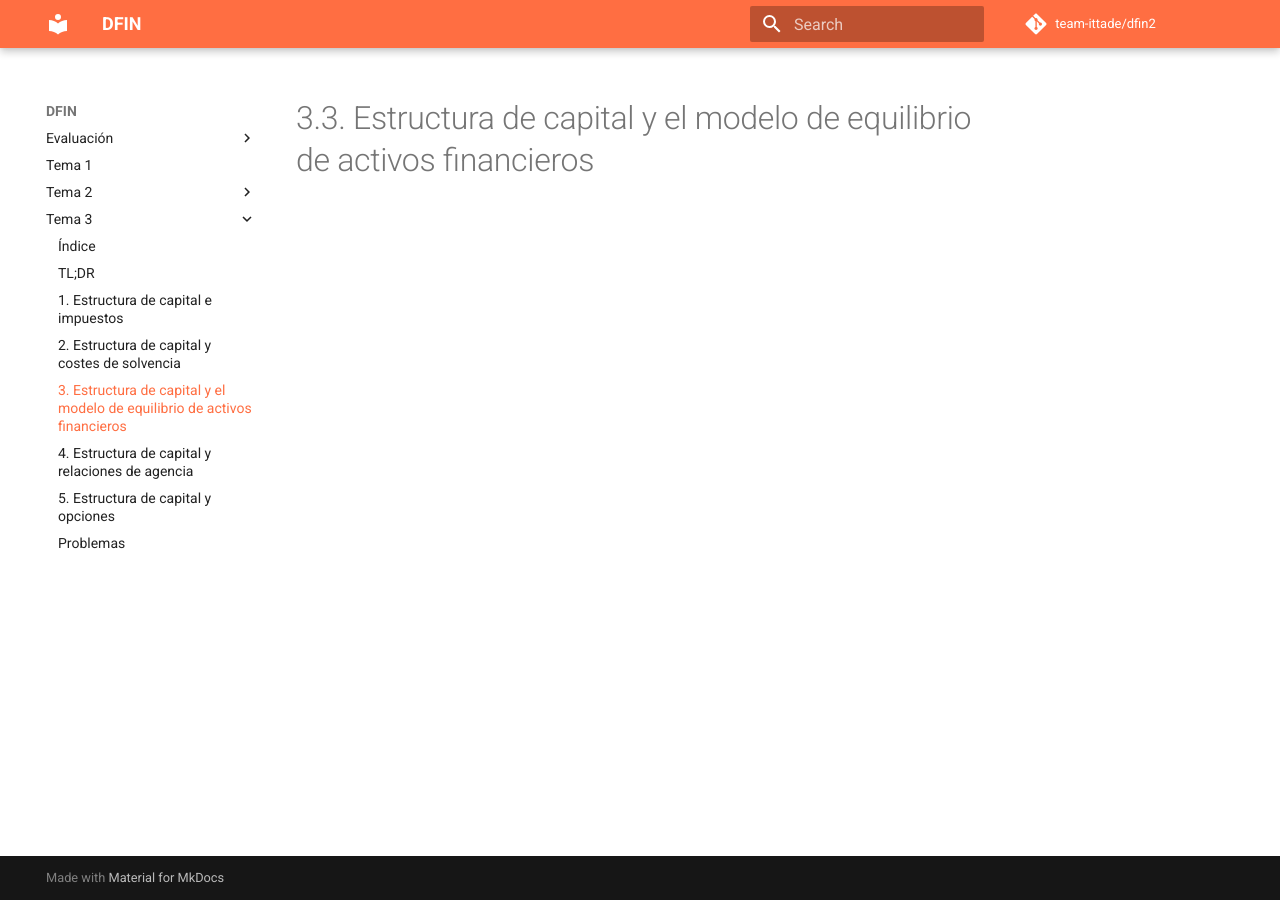
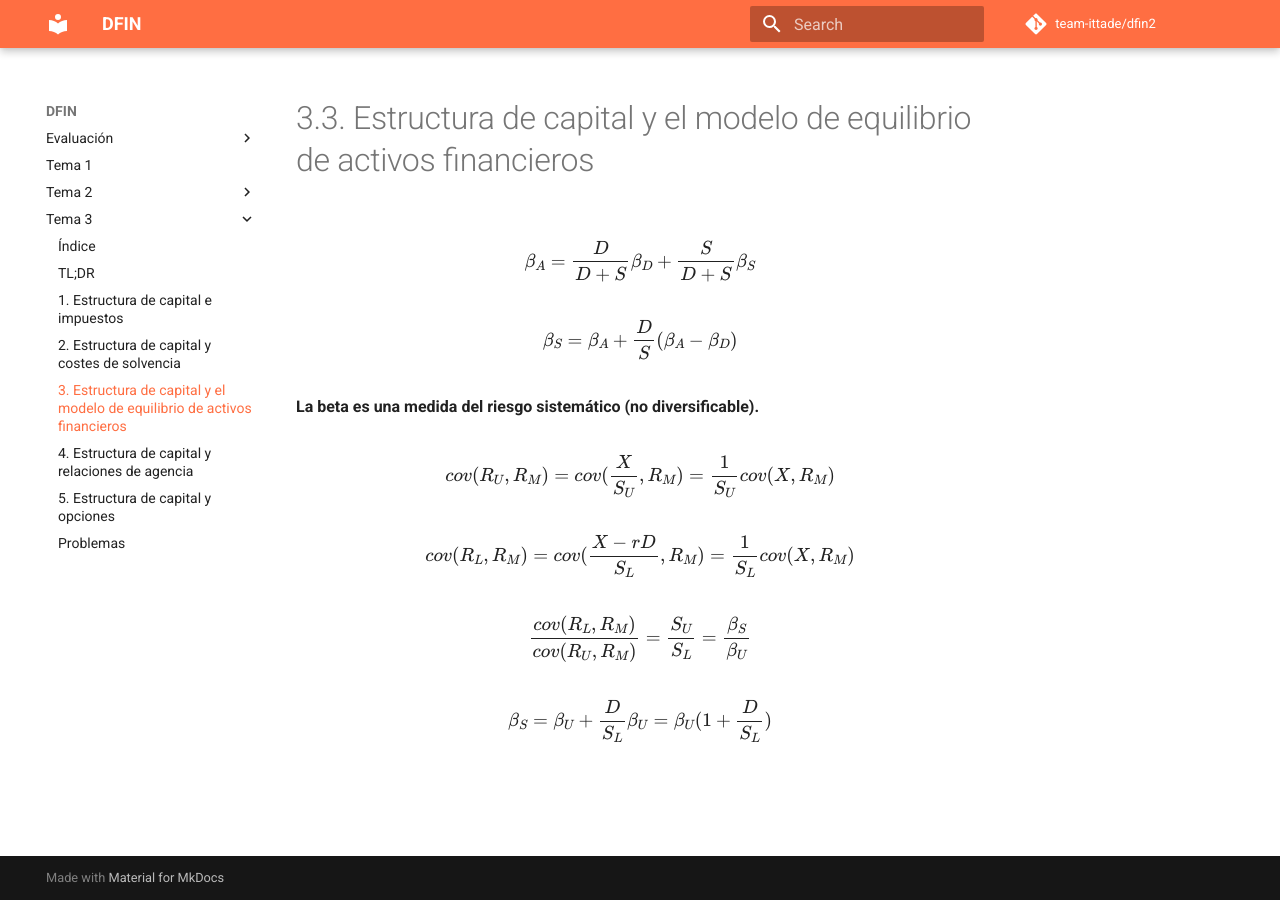
Before and after one commit to team-ittade/dfin2, an MkDocs documentation site: the page built from docs/tema-3/3.3.md, in a window 1280 px wide. Built offline with MkDocs 1.6.1 and Material for MkDocs 9.7.7, drawn with Linux system fonts in a browser that asks for light colours; comment, search, counter and statistics services are not loaded.

Commit message:
2021-03-18 - tema 3 + problema 9

```diff
--- a/docs/tema-3/3.3.md
+++ b/docs/tema-3/3.3.md
@@ -1 +1,15 @@
 # 3.3. Estructura de capital y el modelo de equilibrio de activos financieros
+
+$$\beta_A=\dfrac{D}{D+S}\beta_D+\dfrac{S}{D+S}\beta_S$$
+
+$$\beta_S=\beta_A+\dfrac{D}{S}(\beta_A-\beta_D)$$
+
+**La beta es una medida del riesgo sistemático (no diversificable).**
+
+$$cov(R_U,R_M)=cov(\dfrac{X}{S_U},R_M)=\dfrac{1}{S_U}cov(X,R_M)$$
+
+$$cov(R_L,R_M)=cov(\dfrac{X-rD}{S_L},R_M)=\dfrac{1}{S_L}cov(X,R_M)$$
+
+$$\dfrac{cov(R_L,R_M)}{cov(R_U,R_M)}=\dfrac{S_U}{S_L}=\dfrac{\beta_S}{\beta_U}$$
+
+$$\beta_S=\beta_U+\dfrac{D}{S_L}\beta_U=\beta_U(1+\dfrac{D}{S_L})$$
```
Also changed, not shown: docs/tema-3/problemas.md (+8 -0 lines), docs/images/tema-3/problemas/9/1.png, docs/images/tema-3/problemas/9/2.png (added), docs/images/tema-3/problemas/9/grafico.png (added).
